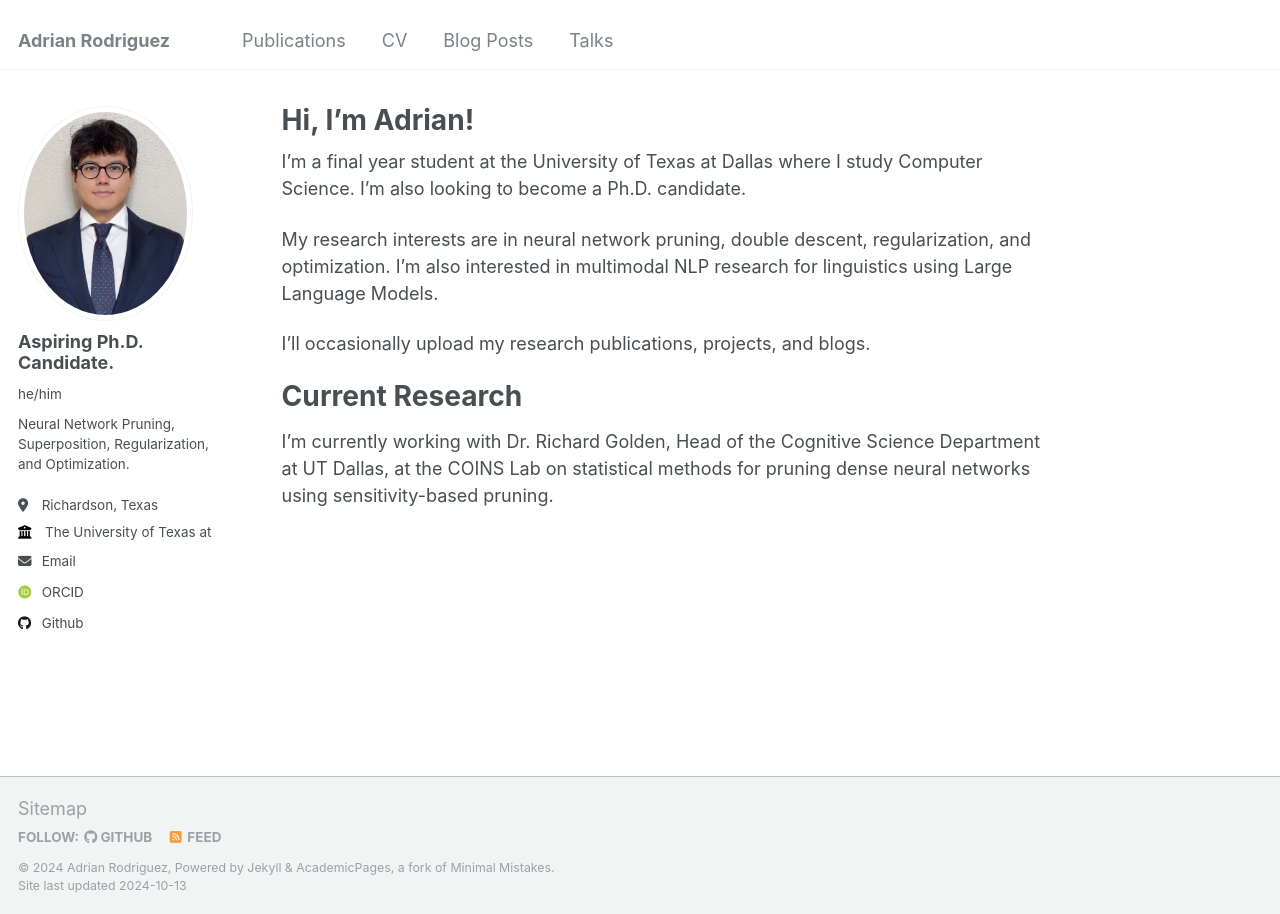
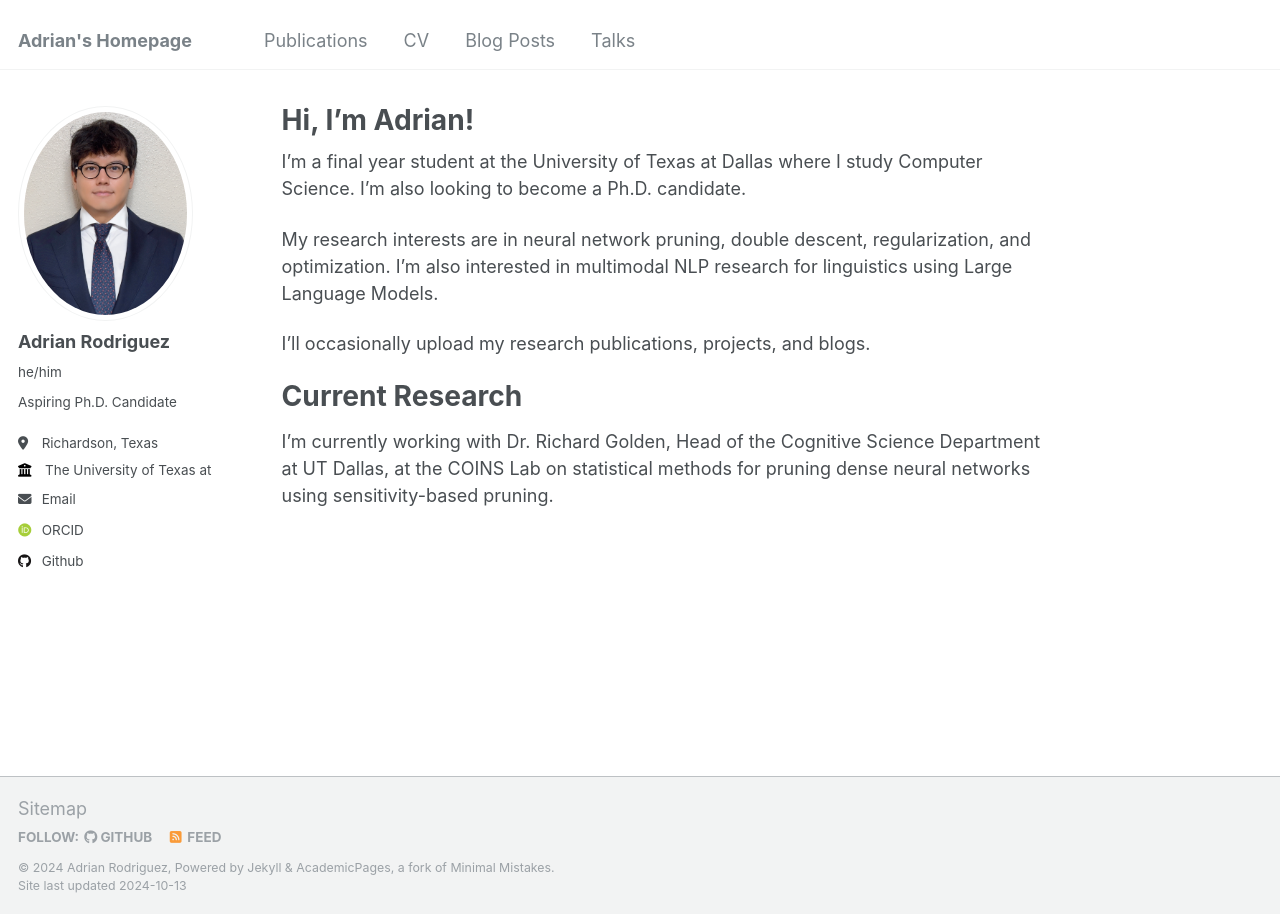
Before and after one commit to axr2718/axe2718.github.io, a Jekyll site: the page built from _pages/about.md, in a window 1280 px wide. Built offline with Jekyll 4.4.1, drawn with Linux system fonts in a browser that asks for light colours; some web fonts are replaced.

Commit message:
Update _config.yml

```diff
--- a/_config.yml
+++ b/_config.yml
@@ -8,7 +8,7 @@
 
 # Basic Site Settings
 locale                   : "en-US"
-title                    : "Adrian Rodriguez"
+title                    : "Adrian's Homepage"
 title_separator          : "-"
 name                     : &name "Adrian Rodriguez"
 description              : &description "personal description"
@@ -22,9 +22,9 @@ repository               : "axr2718/axr2718.github.io"
 author:
   # Biographic information
   avatar           : "me.png"
-  name             : "Aspiring Ph.D. Candidate."
+  name             : "Adrian Rodriguez"
   pronouns         : "he/him"# example: "she/her"
-  bio              : "Neural Network Pruning, Superposition, Regularization, and Optimization."
+  bio              : "Aspiring Ph.D. Candidate"
   location         : "Richardson, Texas"
   employer         : "The University of Texas at Dallas"
   uri              : # URL
```
